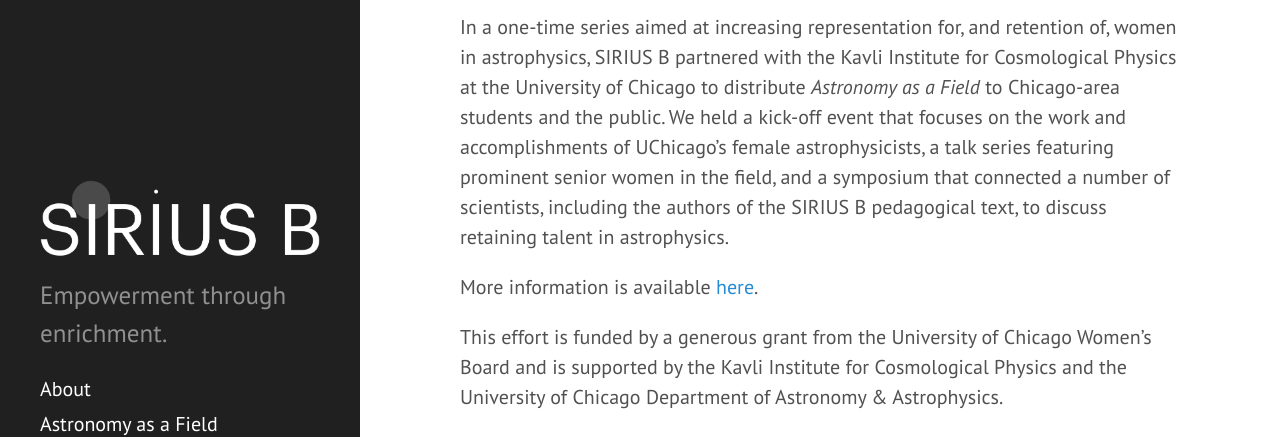
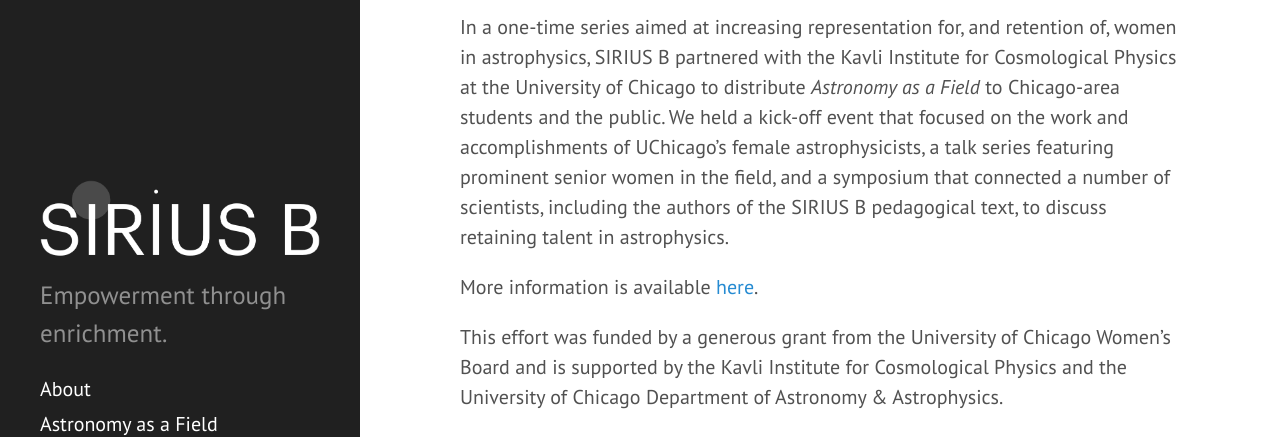
Before and after one commit to siriusb-org/siriusb-org.github.io, a Jekyll site: the page built from programming.md, in a window 1280 px wide and 900 px high, scrolled down 3456 px. Shown: the part 228-665 px from the top of the window. Built offline with Jekyll 4.4.1, drawn with Linux system fonts in a browser that asks for light colours.

Commit message:
more paa past tense

```diff
--- a/programming.md
+++ b/programming.md
@@ -60,11 +60,11 @@ A collage of images from our inaugural VERGE program in January 2024.
 
 ## Picture an Astronomer
 
-In a one-time series aimed at increasing representation for, and retention of, women in astrophysics, SIRIUS B partnered with the Kavli Institute for Cosmological Physics at the University of Chicago to distribute *Astronomy as a Field* to Chicago-area students and the public. We held a kick-off event that focuses on the work and accomplishments of UChicago's female astrophysicists, a talk series featuring prominent senior women in the field, and a symposium that connected a number of scientists, including the authors of the SIRIUS B pedagogical text, to discuss retaining talent in astrophysics.
+In a one-time series aimed at increasing representation for, and retention of, women in astrophysics, SIRIUS B partnered with the Kavli Institute for Cosmological Physics at the University of Chicago to distribute *Astronomy as a Field* to Chicago-area students and the public. We held a kick-off event that focused on the work and accomplishments of UChicago's female astrophysicists, a talk series featuring prominent senior women in the field, and a symposium that connected a number of scientists, including the authors of the SIRIUS B pedagogical text, to discuss retaining talent in astrophysics.
 
 More information is available [here](https://pictureanastronomer.github.io){:target="_blank"}.
 
-This effort is funded by a generous grant from the University of Chicago Women's Board and is supported by the Kavli Institute for Cosmological Physics and the University of Chicago Department of Astronomy & Astrophysics.
+This effort was funded by a generous grant from the University of Chicago Women's Board and is supported by the Kavli Institute for Cosmological Physics and the University of Chicago Department of Astronomy & Astrophysics.
 
 Media:
 - [astrobites coverage of the Picture an Astronomer Symposium](https://astrobites.org/2025/02/11/the-picture-an-astronomer-symposium/){:target="_blank"}
```
